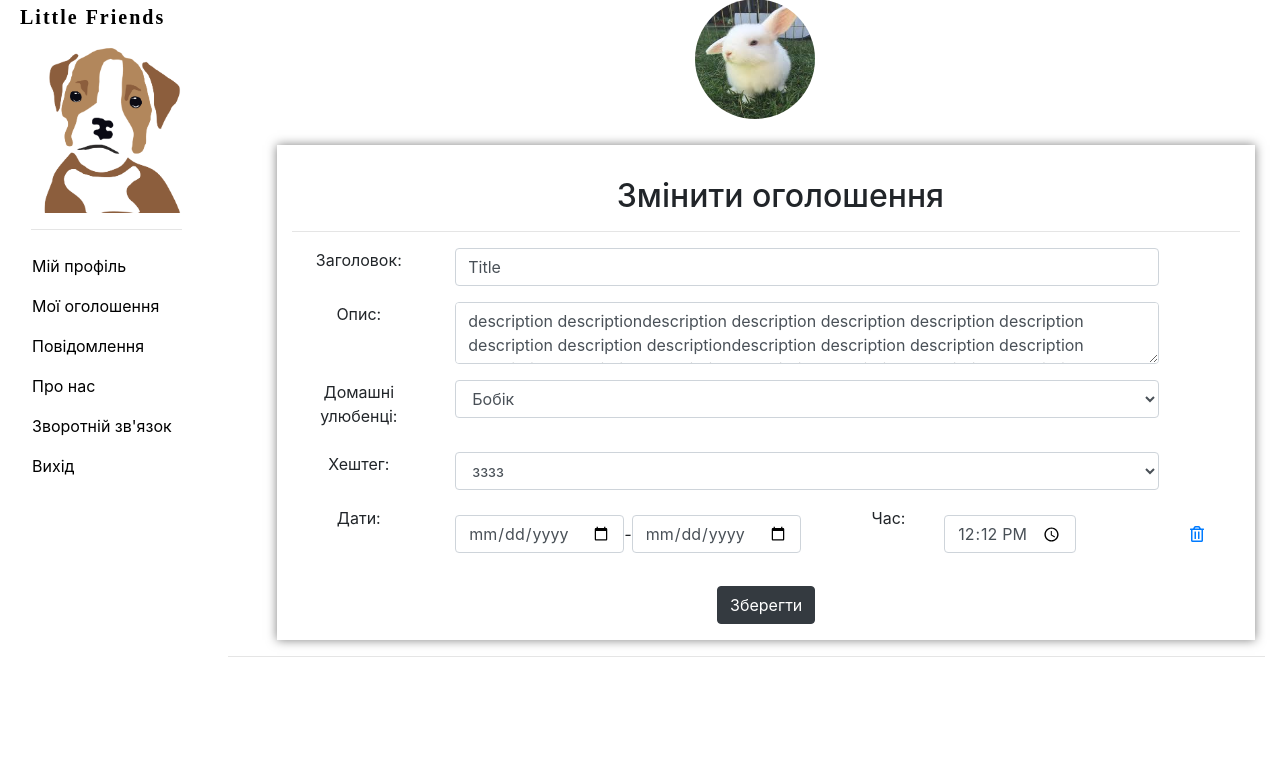
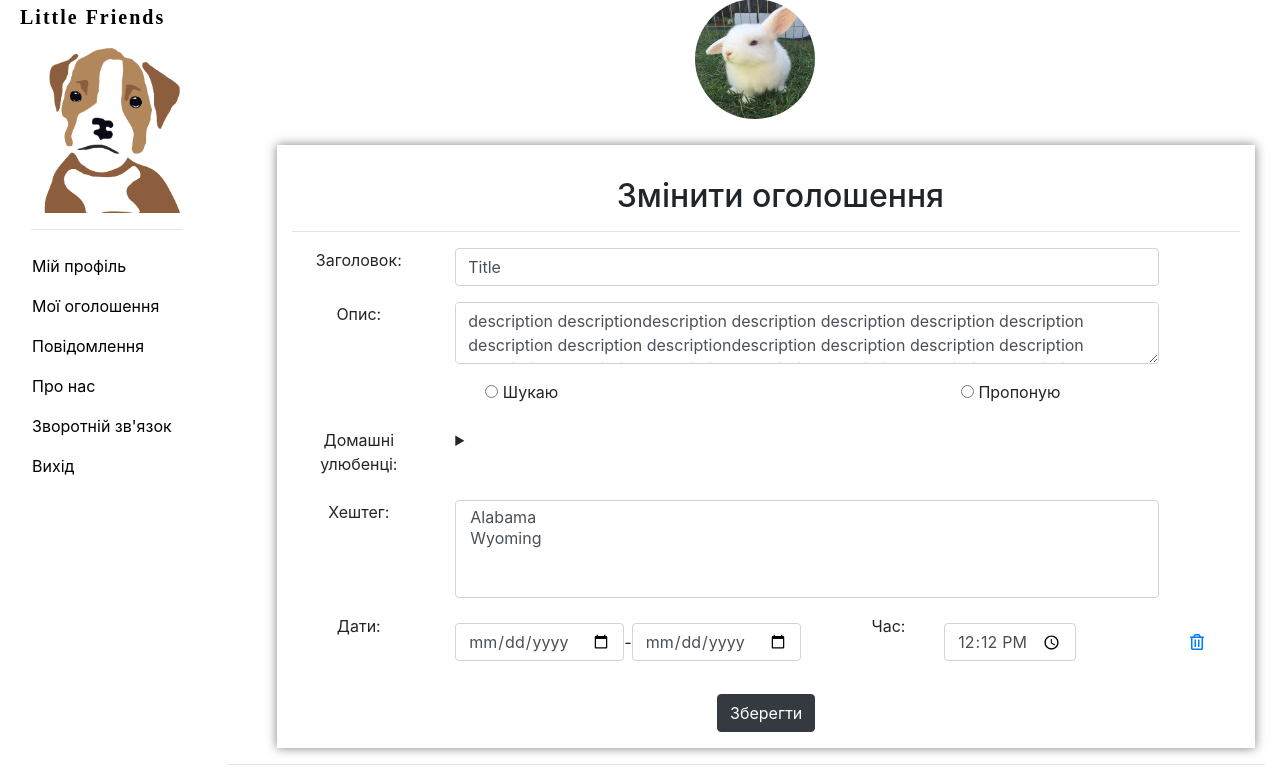
Before and after one commit to HolyShining/little-friends, a Python web app: template app/templates/announcement/edit.html in a window 1280 px wide. Shown: the part 22-803 px from the top of the page. Before the commit the page ends 679 px from the top, so only its background shows below. Run offline with Jinja, Linux system fonts and the light colour scheme; the template is opened without the code that fills it, so the values that code supplies are empty; some libraries are stand-ins or nearby versions.

Commit message:
Update announcement/edit
added radio for looking for and offering, updated selection dogs and hashtags

```diff
--- a/app/templates/announcement/edit.html
+++ b/app/templates/announcement/edit.html
@@ -83,26 +83,52 @@
                                         <textarea id="description" class="form-control">description descriptiondescription description description description description description description descriptiondescription description description description description description description descriptiondescription description description description description description</textarea>
                                     </div>
                                 </div>
+
+                                <!--for user without pet-->
+                                <input type="radio" name="pet" value="true" checked hidden>
+                                <!--end for user without pet-->
+
+                                <!--for pet owners-->
+                                <div class="pad row">
+                                    <div class="col-6 text-center">
+                                        <input type="radio" name="pet" id="search">
+                                        <label for="search">Шукаю</label>
+                                    </div>
+                                    <div class="col-6 text-center">
+                                        <input type="radio" name="pet" id="offer">
+                                        <label for="offer">Пропоную</label>
+                                    </div>
+                                </div>
                                 <div class="pad row">
                                     <div class="col-2">
                                         <label for="pets" class="">Домашні улюбенці:</label>
                                     </div>
                                     <div class="col-9">
-                                        <select id="pets" class="form-control">
-                                            <option>Бобік</option>
-                                            <option>Мерчі</option>
-                                        </select>
+                                        <details class="text-left">
+                                            <summary></summary>
+                                            <input type="checkbox" checked>Bobik
+                                            <hr>
+                                            <input type="checkbox">Мерчі
+                                            <hr>
+                                        </details>
                                     </div>
                                 </div>
+                                <!--end for pet owners-->
+
                                 <div class="pad row">
                                     <div class="col-2">
                                         <label for="hashtag" class="">Хештег:</label>
                                     </div>
                                     <div class="col-9">
-                                        <select id="hashtag" class="form-control">
-                                            <option>зззз</option>
-                                            <option>ииииии</option>
+                                        <select class="js-example-basic-multiple form-control" id="hashtag" name="states[]" multiple="multiple">
+                                            <option value="">Alabama</option>
+                                            <option value="">Wyoming</option>
                                         </select>
+                                        <script>
+                                            $(document).ready(function() {
+                                                $('.js-example-basic-multiple').select2();
+                                            });
+                                        </script>
                                     </div>
                                 </div>
                                 <div class="pad row">
```
